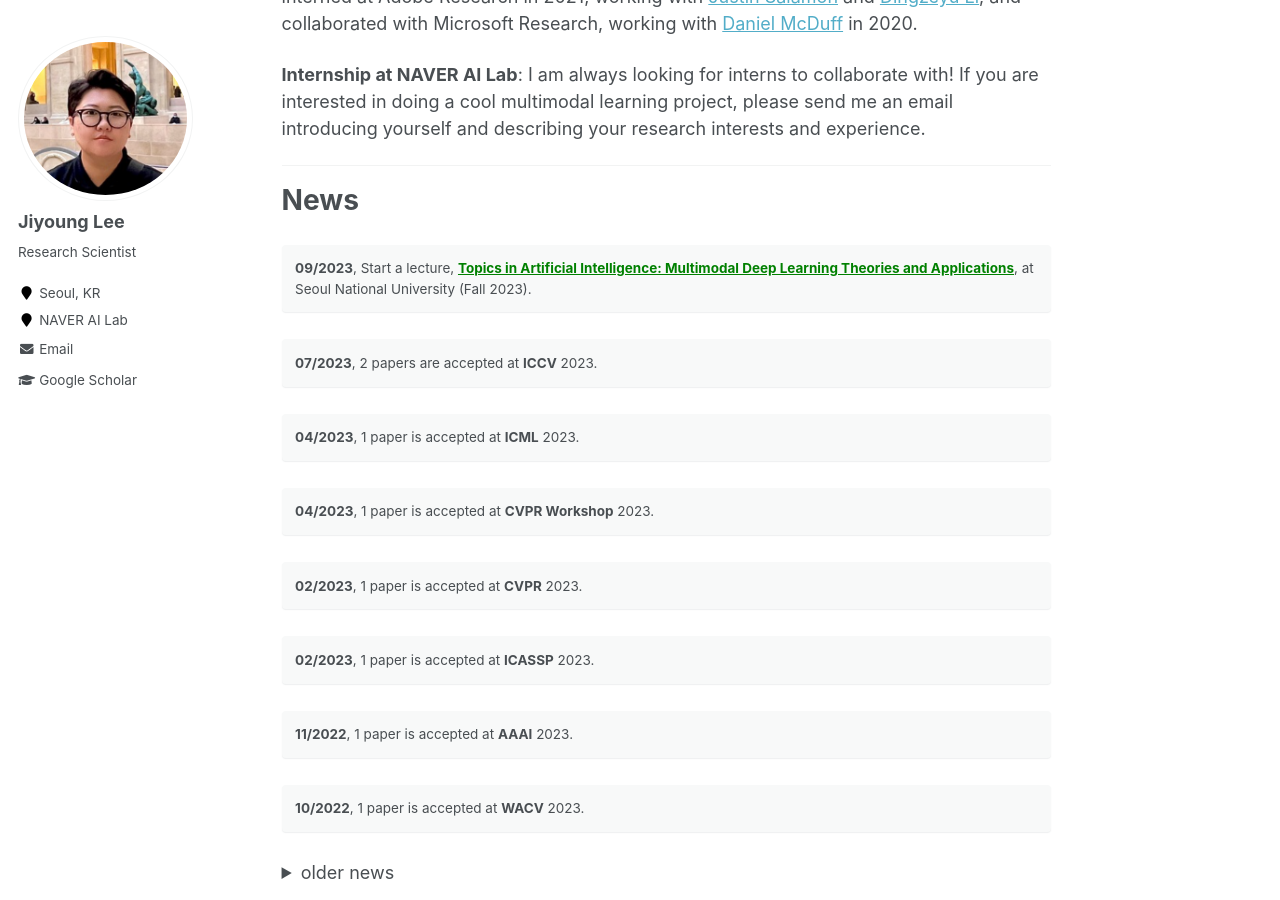
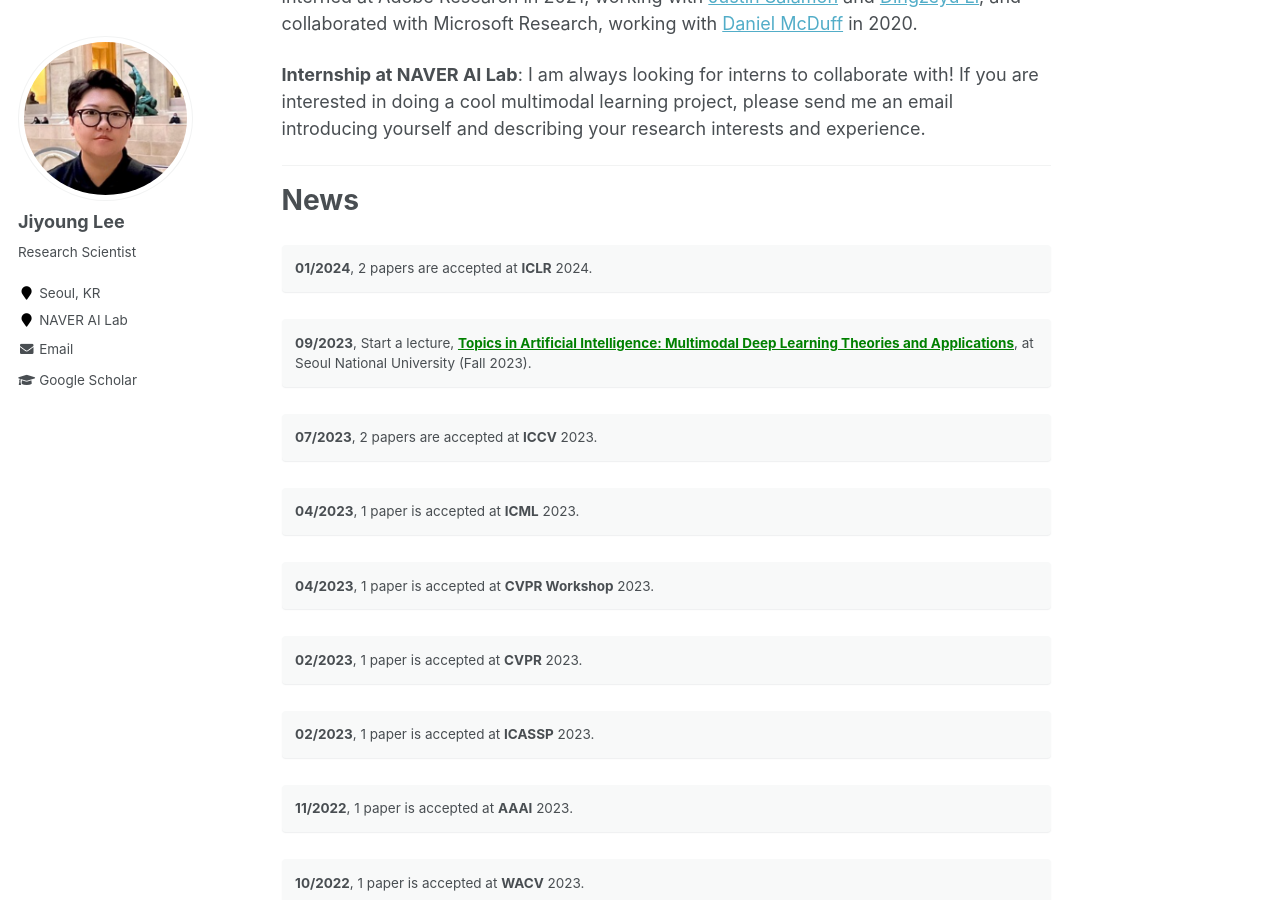
Before and after one commit to lee-jiyoung/lee-jiyoung.github.io, a Jekyll site: the page built from _pages/about.md, in a window 1280 px wide and 900 px high, scrolled down 341 px. Built offline with Jekyll 4.4.1, drawn with Linux system fonts in a browser that asks for light colours.

Commit message:
Update about.md

```diff
--- a/_pages/about.md
+++ b/_pages/about.md
@@ -26,6 +26,8 @@ I am always looking for interns to collaborate with! If you are interested in do
 
 News
 ======
+**01/2024**, 2 papers are accepted at **ICLR** 2024.
+{: .notice}
 **09/2023**, Start a lecture, **<a href="https://naver-ai.github.io/202302-AI773/" style="color: green">Topics in Artificial Intelligence: Multimodal Deep Learning Theories and Applications</a>**, at Seoul National University (Fall 2023).
 {: .notice}
 **07/2023**, 2 papers are accepted at **ICCV** 2023.
```
